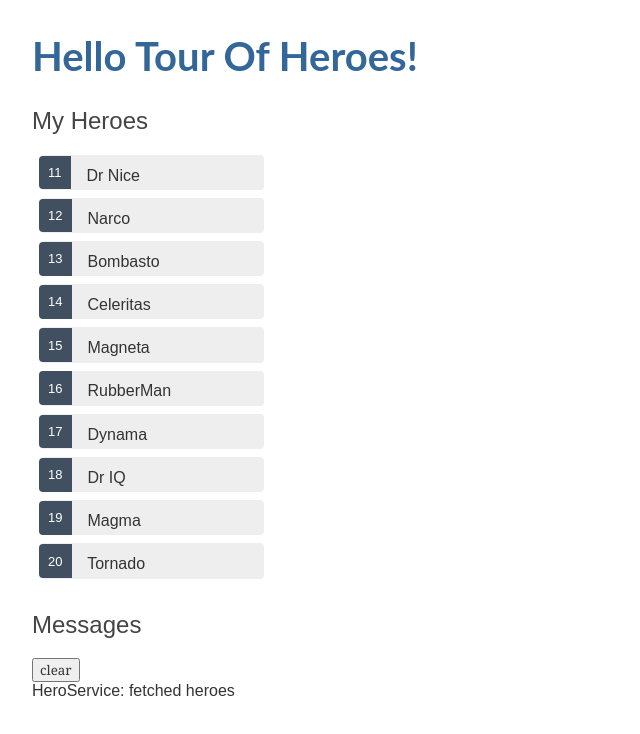
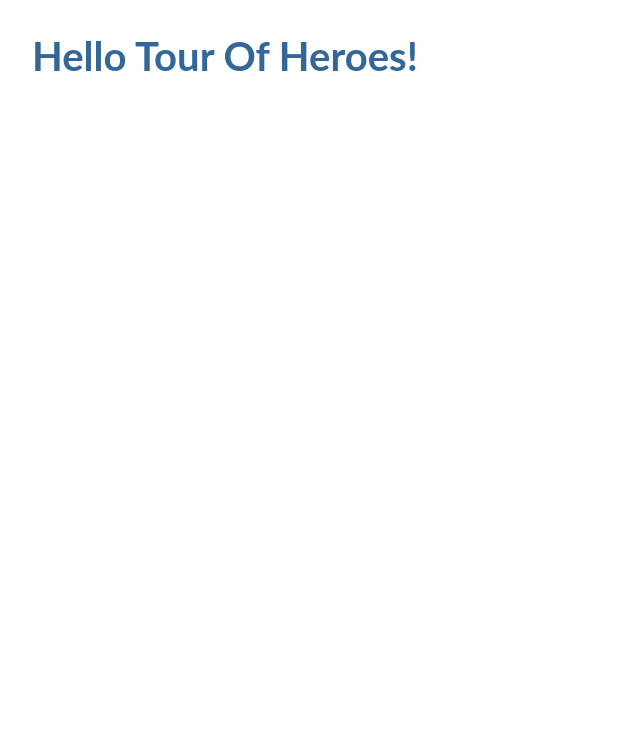
Before and after one commit to anish1922/angular-1u4neb, an Angular app: page / in a window 1280 px wide. Shown: the top 734 px of the page, without its empty margins (0-640 px from the left). Built offline with nearby package versions, Linux system fonts and the light colour scheme.

Commit message:
1 file modified, 1 added

```diff
--- a/src/app/app.component.html
+++ b/src/app/app.component.html
@@ -1,3 +1,4 @@
 <hi name="{{ title }}"></hi>
-<app-heroes></app-heroes>
+
+<router-outlet></router-outlet>
 <app-messages></app-messages>
--- a/src/app/app.module.ts
+++ b/src/app/app.module.ts
@@ -1,7 +1,7 @@
 import { NgModule } from '@angular/core';
 import { BrowserModule } from '@angular/platform-browser';
 import { FormsModule } from '@angular/forms';
-
+import {AppRoutingModuleModule} from './app-routing-module.module'
 import { AppComponent } from './app.component';
 import { HelloComponent } from './hello.component';
 import { HeroesComponent } from './heroes/heroes.component';
@@ -11,7 +11,7 @@
 import { MessageService } from './message.service';
 
 @NgModule({
-  imports:      [ BrowserModule,FormsModule ],
+  imports:      [ BrowserModule,FormsModule,AppRoutingModuleModule],
   declarations: [ AppComponent, HelloComponent, HeroesComponent, HeroDetailComponent, MessagesComponent ],
   bootstrap:    [ AppComponent ],
   providers: [HeroserviceService, MessageService]
```
Also changed, not shown: src/app/app-routing-module.module.ts (added, +11 -0 lines).
